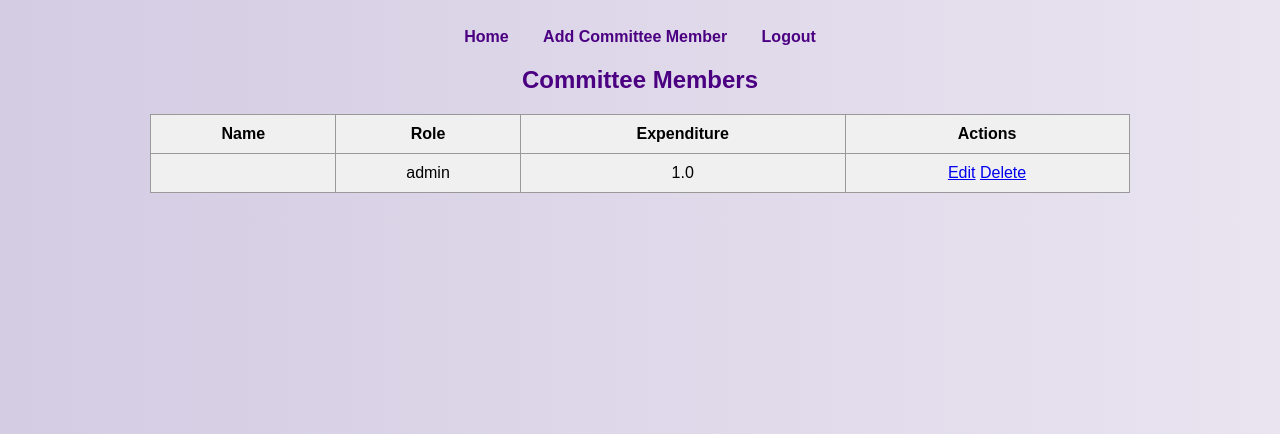
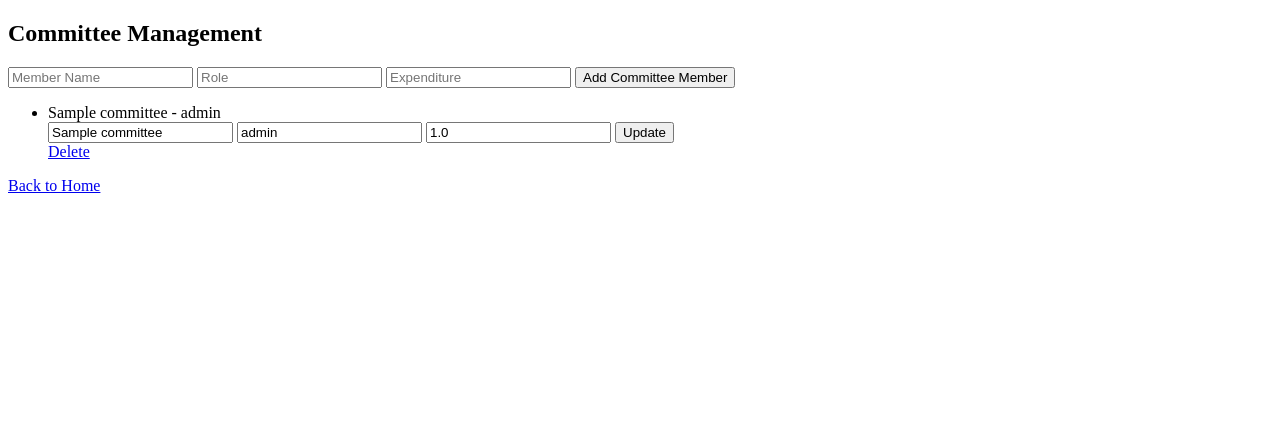
Before and after one commit to Muttu93/school_management01, a Flask app: page /committee in a window 1280 px wide. Shown: the top 434 px of the page. Run offline with Flask 3, Linux system fonts and the light colour scheme; tables that the repository leaves empty hold one stand-in row (values such as "Sample post").

Commit message:
Update committee.html

```diff
--- a/templates/committee.html
+++ b/templates/committee.html
@@ -1,36 +1,29 @@
 <!DOCTYPE html>
 <html lang="en">
-<head>
-    <meta charset="UTF-8">
-    <title>Committee - School Management</title>
-    <link rel="stylesheet" href="{{ url_for('static', filename='style.css') }}">
-</head>
+<head><title>Committee Management</title></head>
 <body>
-<div class="nav">
-    <a href="{{ url_for('home') }}">Home</a>
-    <a href="{{ url_for('add_committee') }}">Add Committee Member</a>
-    <a href="{{ url_for('logout') }}">Logout</a>
-</div>
+    <h2>Committee Management</h2>
+    <form action="/add_committee" method="POST">
+        <input name="member_name" placeholder="Member Name" required>
+        <input name="role" placeholder="Role" required>
+        <input name="expenditure" placeholder="Expenditure" required>
+        <button type="submit">Add Committee Member</button>
+    </form>
 
-<h2>Committee Members</h2>
-<table>
-    <tr>
-        <th>Name</th>
-        <th>Role</th>
-        <th>Expenditure</th>
-        <th>Actions</th>
-    </tr>
+    <ul>
     {% for c in committee %}
-    <tr>
-        <td>{{ c.name }}</td>
-        <td>{{ c.role }}</td>
-        <td>{{ c.expenditure }}</td>
-        <td>
-            <a href="{{ url_for('edit_committee', id=c.id) }}">Edit</a>
-            <a href="{{ url_for('delete_committee', id=c.id) }}">Delete</a>
-        </td>
-    </tr>
+        <li>{{ c.member_name }} - {{ c.role }}
+            <form action="/update_committee/{{c.id}}" method="POST">
+                <input name="member_name" value="{{c.member_name}}">
+                <input name="role" value="{{c.role}}">
+                <input name="expenditure" value="{{c.expenditure}}">
+                <button type="submit">Update</button>
+            </form>
+            <a href="/delete_committee/{{c.id}}">Delete</a>
+        </li>
     {% endfor %}
-</table>
+    </ul>
+
+    <a href="/home">Back to Home</a>
 </body>
 </html>
```
